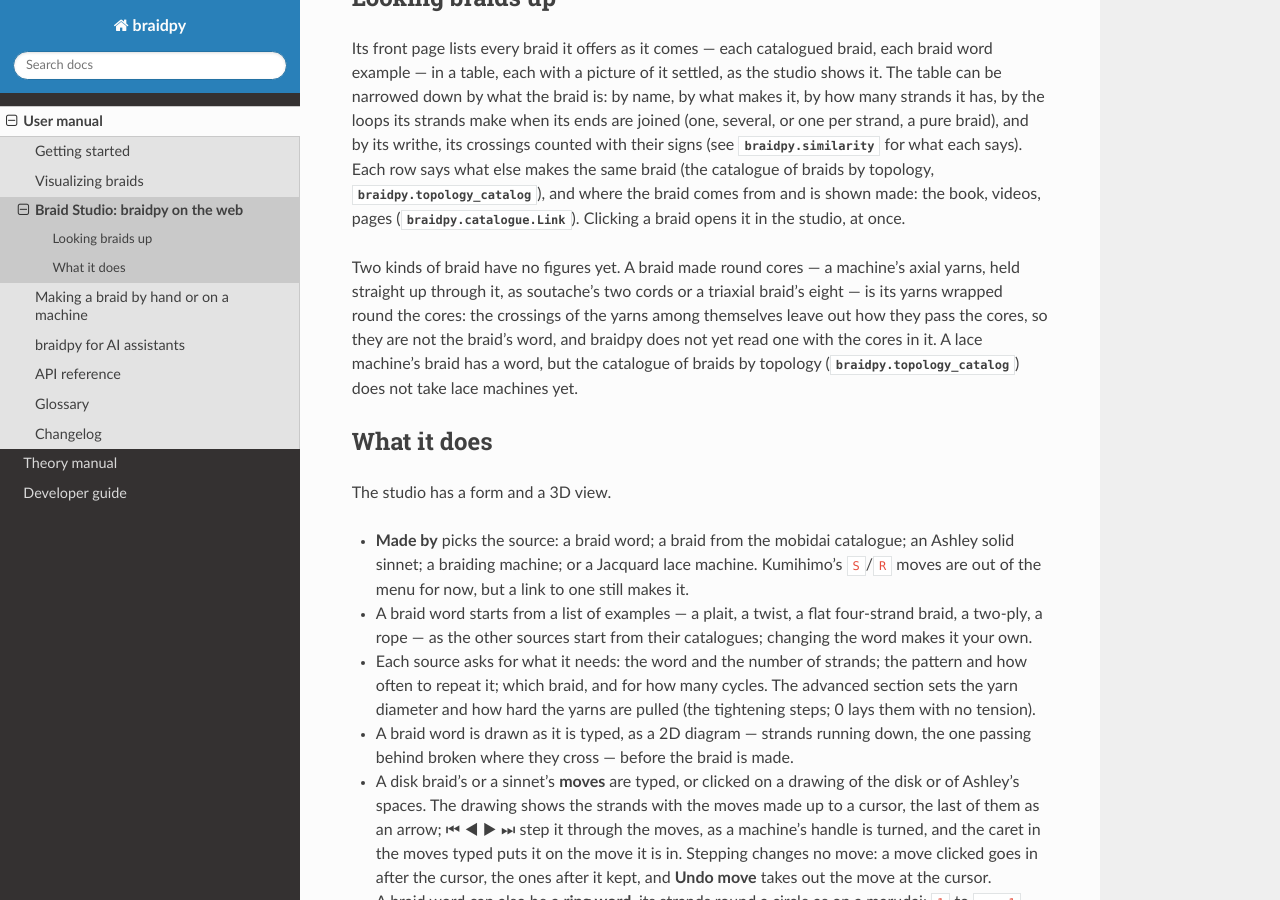
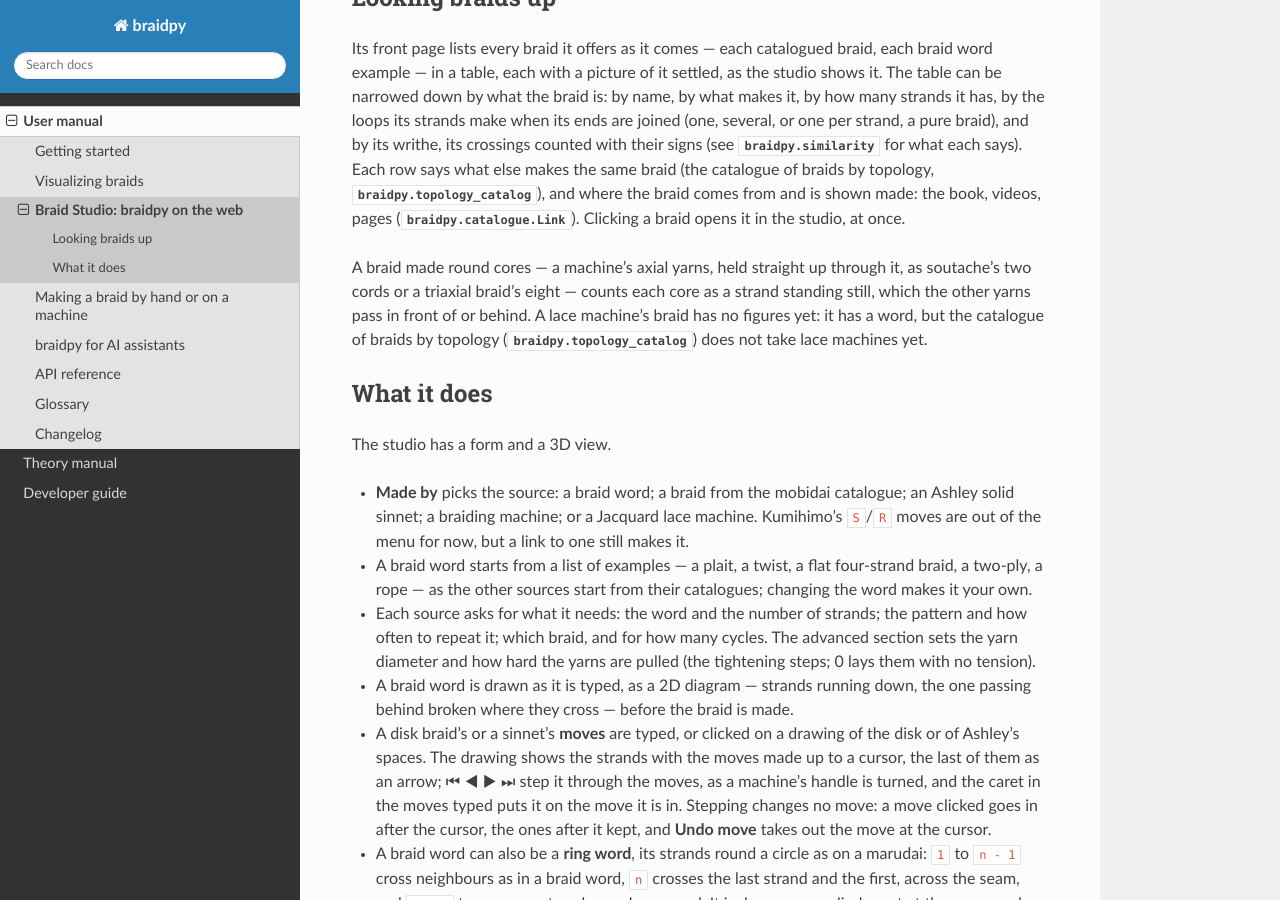
Before and after one commit to baptistelabat/braidpy, a Sphinx documentation site: the page built from docs/source/braid_studio.md, in a window 1280 px wide and 900 px high, scrolled down 323 px. Built offline with Sphinx 7.4.7 and the Read the Docs theme 3.1.0, drawn with Linux system fonts in a browser that asks for light colours.

Commit message:
Front page: a braid round cores has its figures now
With each core counted as a strand, soutache, princess and the triaxial
braid have a word and a topology, so the front page gives their strands,
loops and writhe. The docs, the page's footer and braids()'s docstring
say so; only a lace machine's braid is left without figures (TODO.md).

Co-Authored-By: Claude Opus 5.5 <noreply@anthropic.com>
Claude-Session: https://claude.ai/code/session_01CYC9b8qF7suj1VmAndqcRK

```diff
--- a/docs/source/braid_studio.md
+++ b/docs/source/braid_studio.md
@@ -21,14 +21,12 @@ what else makes the same braid (the catalogue of braids by topology,
 shown made: the book, videos, pages ({class}`braidpy.catalogue.Link`).
 Clicking a braid opens it in the studio, at once.
 
-Two kinds of braid have no figures yet. A braid made round cores — a
-machine's axial yarns, held straight up through it, as soutache's two
-cords or a triaxial braid's eight — is its yarns wrapped round the cores:
-the crossings of the yarns among themselves leave out how they pass the
-cores, so they are not the braid's word, and braidpy does not yet read one
-with the cores in it. A lace machine's braid has a word, but the catalogue
-of braids by topology ({mod}`braidpy.topology_catalog`) does not take
-lace machines yet.
+A braid made round cores — a machine's axial yarns, held straight up
+through it, as soutache's two cords or a triaxial braid's eight — counts
+each core as a strand standing still, which the other yarns pass in front
+of or behind. A lace machine's braid has no figures yet: it has a word,
+but the catalogue of braids by topology ({mod}`braidpy.topology_catalog`)
+does not take lace machines yet.
 
 ## What it does
 
```
Also changed, not shown: TODO.md (+3 -3 lines), 2 other files.
